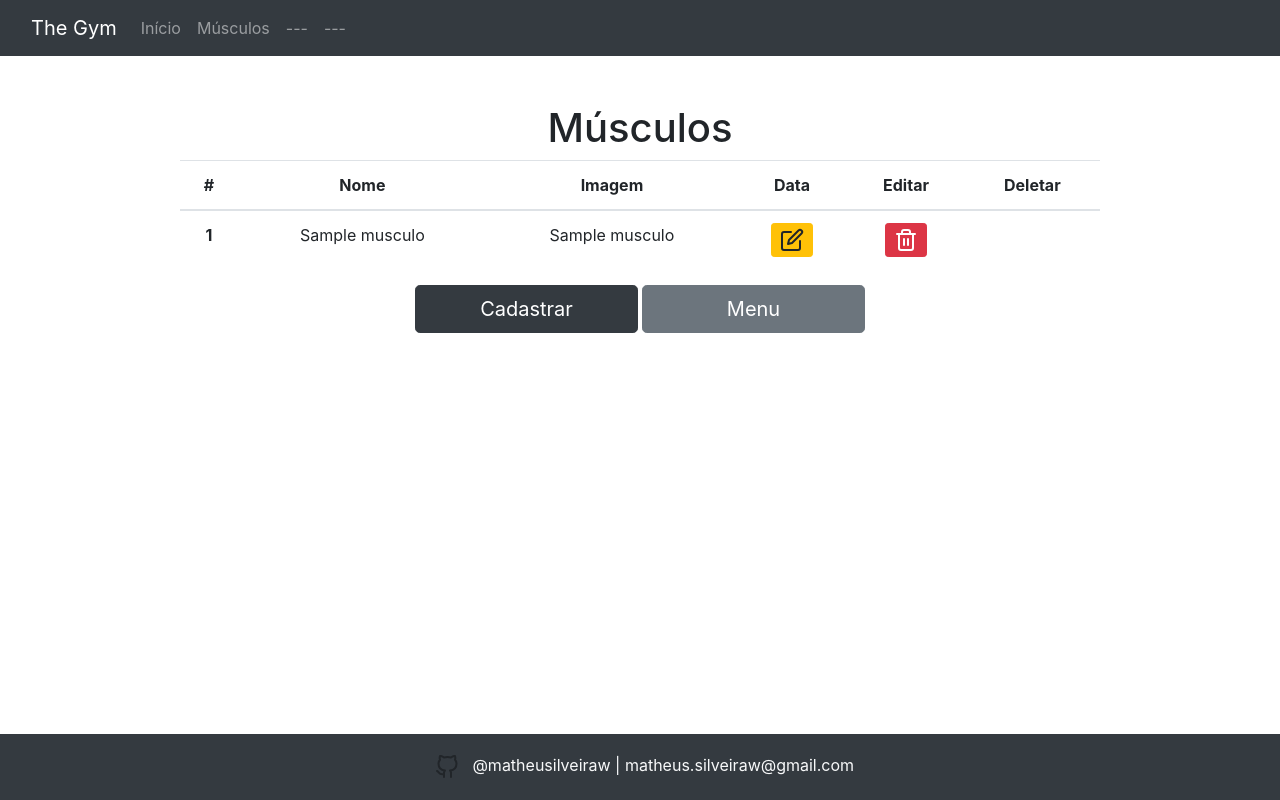
After one commit to matheusilveiraw/thegym, a PHP site: page /musculos/musculos_lista.php in a window 1280 px wide. The commit adds this page. Run offline with PHP 8.4, Linux system fonts and the light colour scheme; tables that the repository leaves empty or names only in its code hold one stand-in row (values such as "Sample post"); some libraries are stand-ins or nearby versions.

Commit message:
lista musculos sem inserts pronto + connect feito

```diff
--- /dev/null
+++ b/banco_de_dados/connect.php
@@ -0,0 +1,14 @@
+<?php
+    $servername = 'localhost';
+    $username = 'root';
+    $password = '';
+    $db_name = 'thegym';
+
+    $connect = mysqli_connect($servername, $username, $password, $db_name);
+    mysqli_set_charset($connect, "utf8");
+
+
+    if (mysqli_connect_error()) {
+        echo "erro na conexão: ".mysqli_connect_error();
+    }
+?>
--- a/includes/header.php
+++ b/includes/header.php
@@ -16,25 +16,3 @@
 <body class="d-flex flex-column min-vh-100">
   <nav class="navbar navbar-expand-lg navbar-dark bg-dark">
     <div class="container-fluid">
-      <a class="navbar-brand" href="index.php">The Gym</a>
-      <button class="navbar-toggler" type="button" data-toggle="collapse" data-target="#navbarSupportedContent" aria-controls="navbarSupportedContent" aria-expanded="false" aria-label="Toggle navigation">
-        <span class="navbar-toggler-icon"></span>
-      </button>
-      <div class="collapse navbar-collapse" id="navbarSupportedContent">
-        <ul class="navbar-nav me-auto mb-2 mb-lg-0">
-          <li class="nav-item">
-            <a class="nav-link" href="index.php">Início</a>
-          </li>
-          <li class="nav-item">
-            <a class="nav-link" href="clientes.php">Clientes</a>
-          </li>
-          <li class="nav-item">
-            <a class="nav-link" href="produtos.php">Produtos</a>
-          </li>
-          <li class="nav-item">
-            <a class="nav-link" href="compras.php">Compras</a>
-          </li>
-        </ul>
-      </div>
-    </div>
-  </nav>
--- /dev/null
+++ b/musculos/musculos_lista.php
@@ -0,0 +1,105 @@
+<?php
+
+    include_once '../includes/header.php';
+    include_once '../banco_de_dados/connect.php';
+
+?>
+    <a class="navbar-brand" href="../index.php">The Gym</a>
+      <button class="navbar-toggler" type="button" data-toggle="collapse" data-target="#navbarSupportedContent" aria-controls="navbarSupportedContent" aria-expanded="false" aria-label="Toggle navigation">
+        <span class="navbar-toggler-icon"></span>
+      </button>
+      <div class="collapse navbar-collapse" id="navbarSupportedContent">
+        <ul class="navbar-nav me-auto mb-2 mb-lg-0">
+          <li class="nav-item">
+<button class="navbar-toggler" type="button" data-toggle="collapse" data-target="#navbarSupportedContent" aria-controls="navbarSupportedContent" aria-expanded="false" aria-label="Toggle navigation">
+        <span class="navbar-toggler-icon"></span>
+      </button>
+      <div class="collapse navbar-collapse" id="navbarSupportedContent">
+        <ul class="navbar-nav me-auto mb-2 mb-lg-0">
+          <li class="nav-item">
+            <a class="nav-link" href="../index.php">Início</a>
+          </li>
+          <li class="nav-item">
+            <a class="nav-link" href="musculos_lista.php">Músculos</a>
+          </li>
+          <li class="nav-item">
+            <a class="nav-link" href="produtos.php"> --- </a>
+          </li>
+          <li class="nav-item">
+            <a class="nav-link" href="compras.php"> --- </a>
+          </li>
+        </ul>
+      </div>
+    </div>
+  </nav>
+
+  <div class="container text-center flex-grow-1 mt-5">
+    <div class="row">
+        <div class="col"> </div>
+        <div class="col-10">
+            <h1>Músculos</h1>
+            <table class="table">
+                <thead>
+                    <tr>
+                        <th scope="col">#</th>
+                        <th scope="col">Nome</th>
+                        <th scope="col">Imagem</th>
+                        <th scope="col">Data</th>
+                        <th scope="col">Editar</th>
+                        <th scope="col">Deletar</th>
+                    </tr>
+                </thead>
+
+                <?php
+                $sql = "SELECT * FROM musculo";
+                $resultado = mysqli_query($connect, $sql);
+
+                if (mysqli_num_rows($resultado) > 0) {
+
+                    while ($dados = mysqli_fetch_array($resultado)) {
+                ?>
+                        <tbody>
+                            <tr>
+                                <th scope="row"><?php echo $dados['id']; ?></th>
+                                <td><?php echo $dados['nome']; ?></td>
+                                <td><?php echo $dados['sobrenome']; ?></td>
+                                <td>
+                                    <a class="btn btn-warning btn-sm" href="editar_musculo.php?id=<?php echo $dados['id'] ?>.php" role="button"><i data-feather="edit"></i></a>
+                                </td>
+                                <td>
+                                    <a class="btn btn-danger btn-sm" href="banco_de_dados/delete_musculo.php?id=<?php echo $dados['id'] ?>" role="button"><i data-feather="trash-2"></i></a>
+                                </td>
+                            </tr>
+                        </tbody>
+
+                    <?php
+                    }
+                } else { ?>
+                    <tr>
+                        <td>-</td>
+                        <td>-</td>
+                        <td>-</td>
+                        <td>-</td>
+                        <td>-</td>
+                        <td>-</td>
+                    </tr>
+
+                <?php
+                }
+
+                ?>
+            </table>
+
+            <div class="container text-center">
+                <a class="btn btn-dark btn-lg col-sm-3 me-2" href="cadastro_musculo.php" role="button">Cadastrar</a>
+
+                <a class="btn btn-secondary btn-lg col-sm-3" href="index.php" role="button">Menu</a>
+                </div>
+        </div>
+        <div class="col">
+            </div>
+        </div>
+    </div>
+<?php
+    include_once '../includes/footer.php';
+?>
```
Also changed, not shown: index.php (+25 -2 lines), style.css (added).
